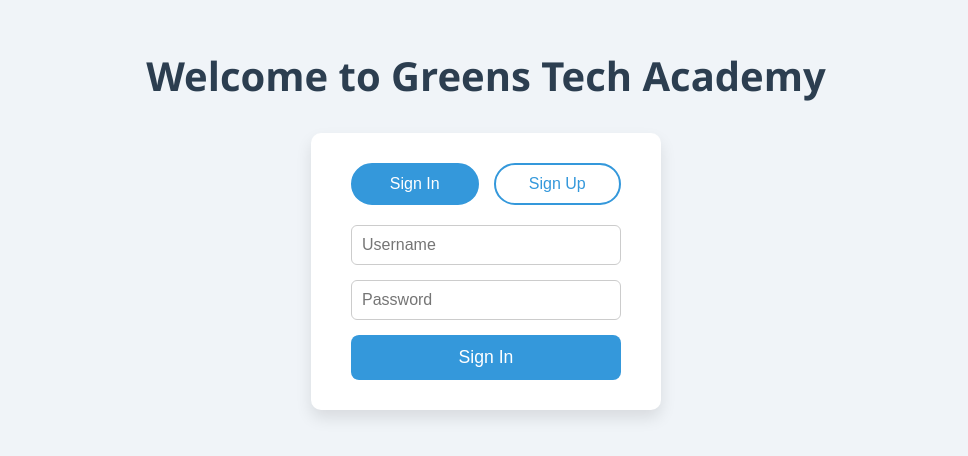
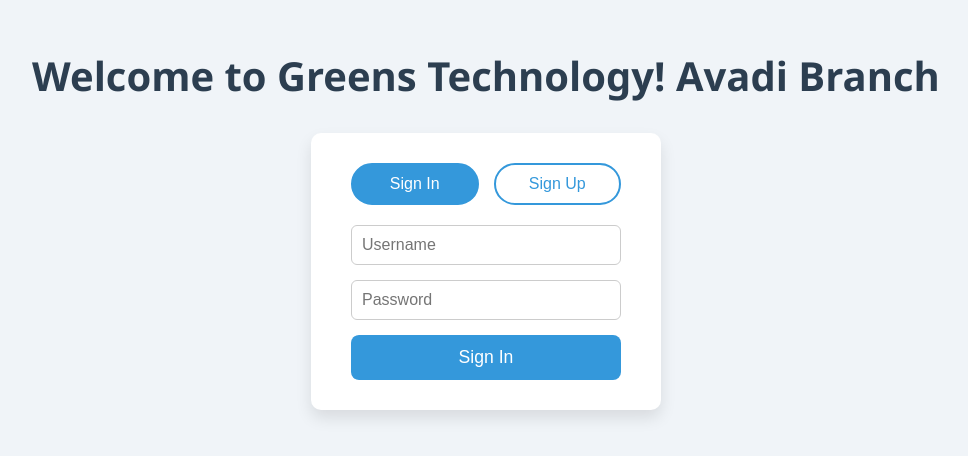
Before and after one commit to prabath-ux/k8s-3-tier-arch, a plain HTML site: page project/frontend/index.html in a window 1280 px wide. Shown: the part 184-640 px from the top of the page, without its empty margins (154-1122 px from the left). Drawn offline with Linux system fonts and the light colour scheme.

Commit message:
New changes n index.html

```diff
--- a/project/frontend/index.html
+++ b/project/frontend/index.html
@@ -93,7 +93,7 @@
   </style>
 </head>
 <body>
-  <h1>Welcome to Greens Tech Academy</h1>
+  <h1>Welcome to Greens Technology! Avadi Branch</h1>
 
   <div class="form-container">
     <div class="toggle-buttons">
```
